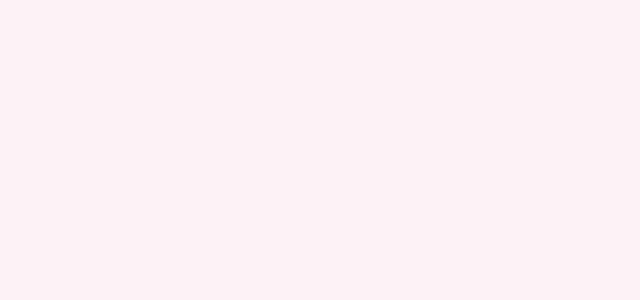
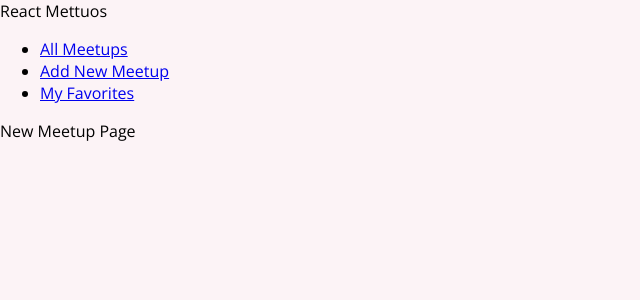
Before and after one commit to mohammadshughri/DevMeetup-ReactJS, a React (Create React App) app: page /newmeetup in a window 1280 px wide. Shown: the top 300 px of the page, without its empty margins (0-640 px from the left). Built offline with nearby package versions, Linux system fonts and the light colour scheme.

Commit message:
Added routing and links

```diff
--- a/package.json
+++ b/package.json
@@ -8,6 +8,7 @@
     "@testing-library/user-event": "^12.8.3",
     "react": "^17.0.2",
     "react-dom": "^17.0.2",
+    "react-router-dom": "^5.2.0",
     "react-scripts": "4.0.3",
     "web-vitals": "^1.1.2"
   },
--- a/src/App.js
+++ b/src/App.js
@@ -1,5 +1,25 @@
+import { Route, Switch } from 'react-router-dom';
+
+import AllMeetups from './pages/AllMeetups';
+import Favorites from './pages/Favorites';
+import NewMeetup from './pages/NewMeetup';
+import MainNavigation from './components/layout/MainNavigation';
+
 function App() {
-  return <div></div>;
+  return <div>
+    <MainNavigation />
+    <Switch>
+      <Route path='/' exact>
+       <AllMeetups />
+     </Route>
+      <Route path='/favorites'>
+        <Favorites/>
+      </Route>
+      <Route path='/newmeetup'>
+        <NewMeetup/>
+      </Route>
+    </Switch>
+  </div>;
 
 }
 
--- /dev/null
+++ b/src/components/layout/MainNavigation.js
@@ -0,0 +1,22 @@
+import { Link } from 'react-router-dom'
+
+function MainNavigation () {
+    return <header>
+        <div>React Mettuos</div>
+        <nav>
+            <ul>
+                <li>
+                    <Link to='/'>All Meetups</Link>
+                </li>
+                <li>
+                    <Link to='/newmeetup'>Add New Meetup</Link>
+                </li>
+                <li>
+                    <Link to='/favorites'>My Favorites</Link>
+                </li>
+            </ul>
+        </nav>
+    </header>
+}
+
+export default MainNavigation;
--- a/src/index.js
+++ b/src/index.js
@@ -1,11 +1,13 @@
 import React from 'react';
 import ReactDOM from 'react-dom';
+import { BrowserRouter } from 'react-router-dom';
+
 import './index.css';
 import App from './App';
 
 ReactDOM.render(
-  <React.StrictMode>
-    <App />
-  </React.StrictMode>,
+  <BrowserRouter>
+  <App />
+  </BrowserRouter>,
   document.getElementById('root')
 );
--- /dev/null
+++ b/src/pages/AllMeetups.js
@@ -0,0 +1,5 @@
+function AllMeetups () {
+    return <div>All Meetups Page</div>
+}
+
+export default AllMeetups;
--- /dev/null
+++ b/src/pages/Favorites.js
@@ -0,0 +1,5 @@
+function Favorites () {
+    return <div>Favorites Page</div>
+}
+
+export default Favorites;
--- /dev/null
+++ b/src/pages/NewMeetup.js
@@ -0,0 +1,5 @@
+function NewMeetup () {
+    return <div>New Meetup Page</div>
+}
+
+export default NewMeetup;
```
Also changed, not shown: 1 other file (tests, documents, lock files or other folders).
